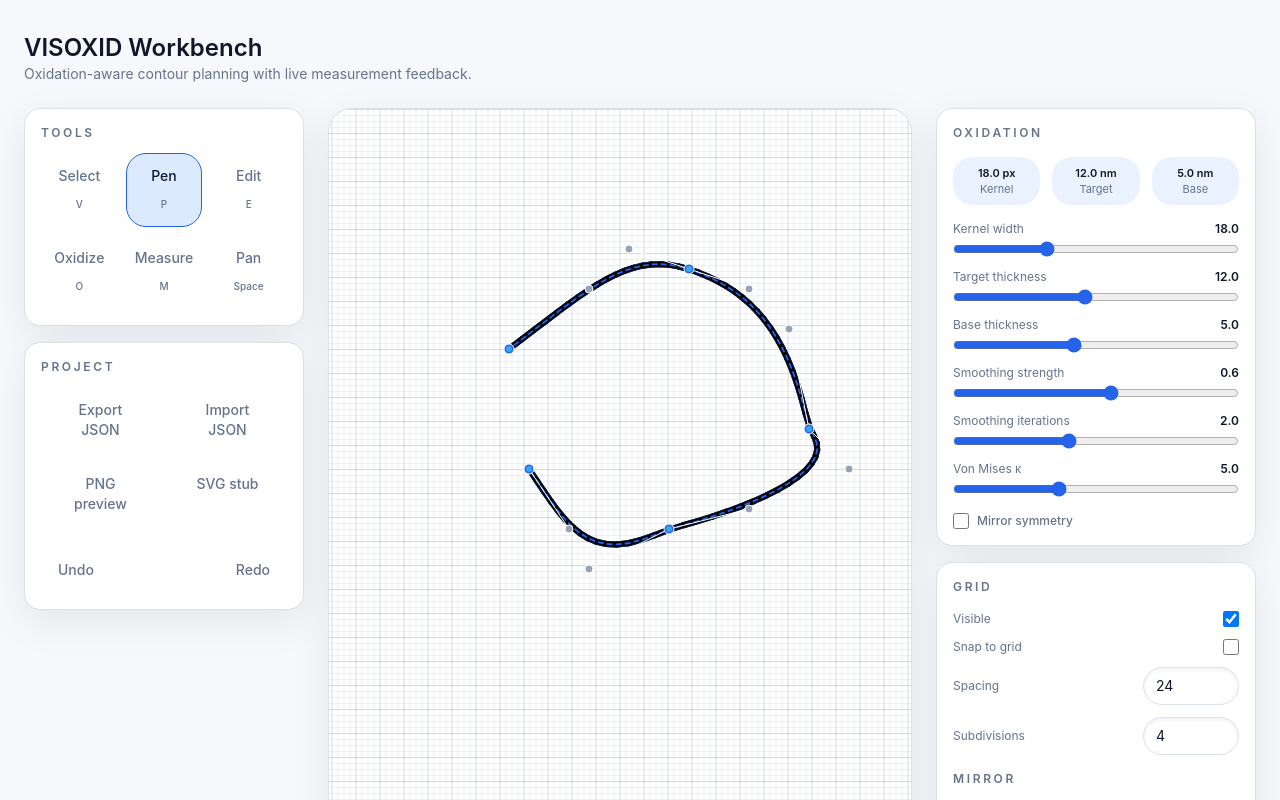
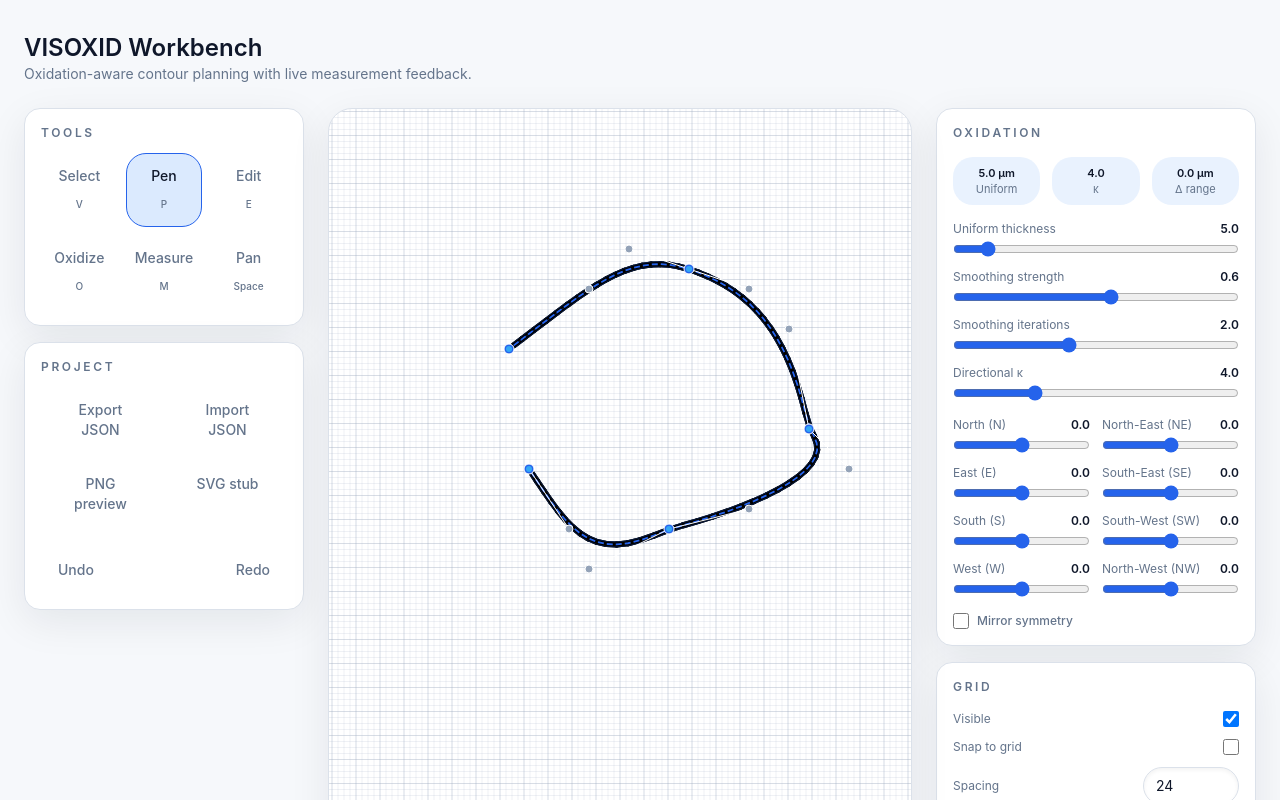
Before and after one commit to overbait/VISOXID, a React (Vite) app: page / in a window 1280 px wide. Shown: the top 800 px of the page. Built offline with nearby package versions, Linux system fonts and the light colour scheme; what clipper-lib would draw is missing.

Commit message:
Implement directional thickness evaluation

```diff
--- a/src/geometry/thickness.ts
+++ b/src/geometry/thickness.ts
@@ -1,41 +1,99 @@
-import type { SamplePoint } from '../types';
-import { gaussianKernel, vonMisesKernel, angleBetween, distance } from '../utils/math';
+import type { DirectionWeight, DirKey, SamplePoint } from '../types';
 
 export interface ThicknessOptions {
-  kernelWidth: number;
-  baseThickness: number;
-  targetThickness: number;
-  vonMisesKappa: number;
+  uniformThickness: number;
+  weights: DirectionWeight[];
+  kappa: number;
   mirrorSymmetry?: boolean;
 }
+
+const DIR_SEQUENCE: DirKey[] = ['N', 'NE', 'E', 'SE', 'S', 'SW', 'W', 'NW'];
+
+const DIR_ANGLES: Record<DirKey, number> = {
+  E: 0,
+  NE: Math.PI / 4,
+  N: Math.PI / 2,
+  NW: (3 * Math.PI) / 4,
+  W: Math.PI,
+  SW: (-3 * Math.PI) / 4,
+  S: -Math.PI / 2,
+  SE: -Math.PI / 4,
+};
+
+const MIRROR_PAIRS: [DirKey, DirKey][] = [
+  ['E', 'W'],
+  ['NE', 'NW'],
+  ['SE', 'SW'],
+];
+
+const normalizeWeights = (
+  weights: DirectionWeight[],
+  mirrorSymmetry?: boolean,
+): Record<DirKey, number> => {
+  const lookup: Record<DirKey, number> = {
+    N: 0,
+    NE: 0,
+    E: 0,
+    SE: 0,
+    S: 0,
+    SW: 0,
+    W: 0,
+    NW: 0,
+  };
+  for (const weight of weights) {
+    lookup[weight.dir] = weight.valueUm;
+  }
+  if (mirrorSymmetry) {
+    for (const [a, b] of MIRROR_PAIRS) {
+      const average = (lookup[a] + lookup[b]) / 2;
+      lookup[a] = average;
+      lookup[b] = average;
+    }
+  }
+  return lookup;
+};
 
 export const evalThickness = (
   samples: SamplePoint[],
   options: ThicknessOptions,
 ): SamplePoint[] => {
-  const { kernelWidth, baseThickness, targetThickness, vonMisesKappa, mirrorSymmetry } = options;
-  const updated = samples.map((sample) => ({ ...sample }));
-  const maxDistance = kernelWidth * 3;
-  for (let i = 0; i < samples.length; i += 1) {
-    let weightSum = 0;
-    let accum = 0;
-    const pivot = samples[i];
-    for (let j = 0; j < samples.length; j += 1) {
-      const neighbor = samples[j];
-      const dist = distance(pivot.position, neighbor.position);
-      if (dist > maxDistance) continue;
-      const angular = Math.abs(angleBetween(pivot.normal, neighbor.normal));
-      const gaussian = gaussianKernel(dist, kernelWidth);
-      const vm = vonMisesKernel(angular, vonMisesKappa);
-      const weight = gaussian * vm;
-      weightSum += weight;
-      const neighborThickness = neighbor.thickness || baseThickness;
-      accum += neighborThickness * weight;
+  const { uniformThickness, weights, kappa, mirrorSymmetry } = options;
+  const lookup = normalizeWeights(weights, mirrorSymmetry);
+  const safeKappa = Math.max(0, Number.isFinite(kappa) ? kappa : 0);
+
+  return samples.map((sample) => {
+    const theta = Math.atan2(sample.normal.y, sample.normal.x);
+    let numerator = 0;
+    let denominator = 0;
+    for (const dir of DIR_SEQUENCE) {
+      const phi = DIR_ANGLES[dir];
+      const kernel = Math.exp(safeKappa * Math.cos(theta - phi));
+      denominator += kernel;
+      numerator += lookup[dir] * kernel;
     }
-    const base = weightSum > 0 ? accum / weightSum : baseThickness;
-    const lerpFactor = Math.min(1, weightSum * 0.75);
-    const blended = base * (1 - lerpFactor) + targetThickness * lerpFactor;
-    updated[i].thickness = mirrorSymmetry ? (blended + baseThickness) / 2 : blended;
+    const directional = denominator > 0 ? numerator / denominator : 0;
+    return {
+      ...sample,
+      thickness: uniformThickness + directional,
+    };
+  });
+};
+
+export const evalThicknessForAngle = (
+  thetaRad: number,
+  options: ThicknessOptions,
+): number => {
+  const { uniformThickness, weights, kappa, mirrorSymmetry } = options;
+  const lookup = normalizeWeights(weights, mirrorSymmetry);
+  const safeKappa = Math.max(0, Number.isFinite(kappa) ? kappa : 0);
+  let numerator = 0;
+  let denominator = 0;
+  for (const dir of DIR_SEQUENCE) {
+    const phi = DIR_ANGLES[dir];
+    const kernel = Math.exp(safeKappa * Math.cos(thetaRad - phi));
+    denominator += kernel;
+    numerator += lookup[dir] * kernel;
   }
-  return updated;
+  const directional = denominator > 0 ? numerator / denominator : 0;
+  return uniformThickness + directional;
 };
--- a/src/state/workspaceStore.ts
+++ b/src/state/workspaceStore.ts
@@ -1,5 +1,6 @@
 import { create } from 'zustand';
 import type {
+  DirectionWeight,
   MeasurementProbe,
   OxidationSettings,
   PathEntity,
@@ -17,15 +18,67 @@ import {
   smoothSamples,
 } from '../geometry';
 
-const defaultOxidation: OxidationSettings = {
-  kernelWidth: 18,
-  targetThickness: 12,
-  baseThickness: 5,
+const createDefaultDirectionWeights = (): DirectionWeight[] => [
+  { dir: 'N', valueUm: 0 },
+  { dir: 'NE', valueUm: 0 },
+  { dir: 'E', valueUm: 0 },
+  { dir: 'SE', valueUm: 0 },
+  { dir: 'S', valueUm: 0 },
+  { dir: 'SW', valueUm: 0 },
+  { dir: 'W', valueUm: 0 },
+  { dir: 'NW', valueUm: 0 },
+];
+
+const createDefaultOxidation = (): OxidationSettings => ({
+  thicknessUniformUm: 5,
+  thicknessByDirection: {
+    items: createDefaultDirectionWeights(),
+    kappa: 4,
+  },
   smoothingIterations: 2,
   smoothingStrength: 0.6,
   evaluationSpacing: 12,
-  vonMisesKappa: 5,
   mirrorSymmetry: false,
+});
+
+const cloneOxidationSettings = (settings: OxidationSettings): OxidationSettings => ({
+  ...settings,
+  thicknessByDirection: {
+    kappa: settings.thicknessByDirection.kappa,
+    items: settings.thicknessByDirection.items.map((item) => ({ ...item })),
+  },
+});
+
+const mergeOxidationSettings = (
+  base: OxidationSettings,
+  patch: Partial<OxidationSettings>,
+): OxidationSettings => {
+  const merged = cloneOxidationSettings(base);
+  if (patch.thicknessUniformUm !== undefined) {
+    merged.thicknessUniformUm = patch.thicknessUniformUm;
+  }
+  if (patch.smoothingIterations !== undefined) {
+    merged.smoothingIterations = patch.smoothingIterations;
+  }
+  if (patch.smoothingStrength !== undefined) {
+    merged.smoothingStrength = patch.smoothingStrength;
+  }
+  if (patch.evaluationSpacing !== undefined) {
+    merged.evaluationSpacing = patch.evaluationSpacing;
+  }
+  if (patch.mirrorSymmetry !== undefined) {
+    merged.mirrorSymmetry = patch.mirrorSymmetry;
+  }
+  if (patch.thicknessByDirection) {
+    const { kappa, items } = patch.thicknessByDirection;
+    merged.thicknessByDirection = {
+      kappa: kappa ?? merged.thicknessByDirection.kappa,
+      items: items
+        ? items.map((item) => ({ ...item }))
+        : merged.thicknessByDirection.items,
+    };
+  }
+  return merged;
 };
 
 const createEmptyState = (): WorkspaceState => ({
@@ -44,7 +97,7 @@ const createEmptyState = (): WorkspaceState => ({
     origin: { x: 0, y: 0 },
     livePreview: true,
   },
-  oxidationDefaults: { ...defaultOxidation },
+  oxidationDefaults: createDefaultOxidation(),
   measurements: {
     activeProbe: null,
     history: [],
@@ -66,7 +119,7 @@ const clonePath = (path: PathEntity): PathEntity => ({
         samples: path.sampled.samples.map((sample) => ({ ...sample })),
       }
     : undefined,
-  oxidation: { ...path.oxidation },
+  oxidation: cloneOxidationSettings(path.oxidation),
   meta: { ...path.meta },
 });
 
@@ -110,7 +163,7 @@ const runGeometryPipeline = (path: PathEntity): PathEntity => {
   const normals = recomputeNormals(sampled.samples);
   const seeded = normals.map((sample) => ({
     ...sample,
-    thickness: path.oxidation.baseThickness,
+    thickness: path.oxidation.thicknessUniformUm,
   }));
   const smoothed = smoothSamples(
     seeded,
@@ -118,10 +171,9 @@ const runGeometryPipeline = (path: PathEntity): PathEntity => {
     path.oxidation.smoothingStrength,
   );
   const withThickness = evalThickness(smoothed, {
-    kernelWidth: path.oxidation.kernelWidth,
-    baseThickness: path.oxidation.baseThickness,
-    targetThickness: path.oxidation.targetThickness,
-    vonMisesKappa: path.oxidation.vonMisesKappa,
+    uniformThickness: path.oxidation.thicknessUniformUm,
+    weights: path.oxidation.thicknessByDirection.items,
+    kappa: path.oxidation.thicknessByDirection.kappa,
     mirrorSymmetry: path.oxidation.mirrorSymmetry,
   });
   const length = accumulateLength(withThickness);
@@ -155,7 +207,9 @@ export const useWorkspaceStore = create<WorkspaceStore>((set, get) => ({
       const newPath: PathEntity = runGeometryPipeline({
         meta,
         nodes,
-        oxidation: overrides?.oxidation ? { ...overrides.oxidation } : { ...state.oxidationDefaults },
+        oxidation: overrides?.oxidation
+          ? cloneOxidationSettings(overrides.oxidation)
+          : cloneOxidationSettings(state.oxidationDefaults),
         sampled: undefined,
       });
       return {
@@ -215,10 +269,11 @@ export const useWorkspaceStore = create<WorkspaceStore>((set, get) => ({
     mirror: { ...state.mirror, ...settings },
     dirty: true,
   })),
-  updateOxidationDefaults: (settings) => set((state) => ({
-    oxidationDefaults: { ...state.oxidationDefaults, ...settings },
-    dirty: true,
-  })),
+  updateOxidationDefaults: (settings) =>
+    set((state) => ({
+      oxidationDefaults: mergeOxidationSettings(state.oxidationDefaults, settings),
+      dirty: true,
+    })),
   setProbe: (probe) => set((state) => ({
     measurements: { ...state.measurements, activeProbe: probe },
   })),
--- a/src/ui/OxidationPanel.tsx
+++ b/src/ui/OxidationPanel.tsx
@@ -1,19 +1,57 @@
 import { useMemo } from 'react';
+import type { DirKey } from '../types';
 import { useWorkspaceStore } from '../state';
 
 const formatValue = (value: number) => value.toFixed(1);
 
+const DIRECTION_LABELS: Record<DirKey, string> = {
+  N: 'North',
+  NE: 'North-East',
+  E: 'East',
+  SE: 'South-East',
+  S: 'South',
+  SW: 'South-West',
+  W: 'West',
+  NW: 'North-West',
+};
+
+const DIRECTION_ORDER: DirKey[] = ['N', 'NE', 'E', 'SE', 'S', 'SW', 'W', 'NW'];
+
 export const OxidationPanel = () => {
   const defaults = useWorkspaceStore((state) => state.oxidationDefaults);
   const updateDefaults = useWorkspaceStore((state) => state.updateOxidationDefaults);
+
+  const directionValues = useMemo(
+    () => defaults.thicknessByDirection.items.map((item) => item.valueUm),
+    [defaults],
+  );
+
+  const range = useMemo(() => {
+    const min = Math.min(...directionValues);
+    const max = Math.max(...directionValues);
+    return { min, max };
+  }, [directionValues]);
+
   const preview = useMemo(
     () => [
-      { label: 'Kernel', value: `${formatValue(defaults.kernelWidth)} px` },
-      { label: 'Target', value: `${formatValue(defaults.targetThickness)} nm` },
-      { label: 'Base', value: `${formatValue(defaults.baseThickness)} nm` },
+      { label: 'Uniform', value: `${formatValue(defaults.thicknessUniformUm)} μm` },
+      { label: 'κ', value: formatValue(defaults.thicknessByDirection.kappa) },
+      { label: 'Δ range', value: `${formatValue(range.max - range.min)} μm` },
     ],
-    [defaults],
+    [defaults, range.max, range.min],
   );
+
+  const updateDirection = (dir: DirKey, value: number) => {
+    const items = defaults.thicknessByDirection.items.map((item) =>
+      item.dir === dir ? { ...item, valueUm: value } : item,
+    );
+    updateDefaults({
+      thicknessByDirection: {
+        ...defaults.thicknessByDirection,
+        items,
+      },
+    });
+  };
 
   return (
     <div className="panel flex flex-col gap-4 p-4">
@@ -28,28 +66,12 @@ export const OxidationPanel = () => {
       </div>
       <div className="flex flex-col gap-3 text-sm">
         <LabeledSlider
-          label="Kernel width"
-          min={4}
-          max={48}
+          label="Uniform thickness"
+          min={0}
+          max={50}
           step={0.5}
-          value={defaults.kernelWidth}
-          onChange={(value) => updateDefaults({ kernelWidth: value })}
-        />
-        <LabeledSlider
-          label="Target thickness"
-          min={1}
-          max={25}
-          step={0.5}
-          value={defaults.targetThickness}
-          onChange={(value) => updateDefaults({ targetThickness: value })}
-        />
-        <LabeledSlider
-          label="Base thickness"
-          min={0}
-          max={defaults.targetThickness}
-          step={0.5}
-          value={defaults.baseThickness}
-          onChange={(value) => updateDefaults({ baseThickness: value })}
+          value={defaults.thicknessUniformUm}
+          onChange={(value) => updateDefaults({ thicknessUniformUm: value })}
         />
         <LabeledSlider
           label="Smoothing strength"
@@ -68,13 +90,37 @@ export const OxidationPanel = () => {
           onChange={(value) => updateDefaults({ smoothingIterations: Math.round(value) })}
         />
         <LabeledSlider
-          label="Von Mises κ"
+          label="Directional κ"
           min={1}
           max={12}
-          step={0.5}
-          value={defaults.vonMisesKappa}
-          onChange={(value) => updateDefaults({ vonMisesKappa: value })}
+          step={0.25}
+          value={defaults.thicknessByDirection.kappa}
+          onChange={(value) =>
+            updateDefaults({
+              thicknessByDirection: {
+                ...defaults.thicknessByDirection,
+                kappa: value,
+              },
+            })
+          }
         />
+      </div>
+      <div className="grid grid-cols-2 gap-3 text-sm">
+        {DIRECTION_ORDER.map((dir) => {
+          const current = defaults.thicknessByDirection.items.find((item) => item.dir === dir);
+          const value = current?.valueUm ?? 0;
+          return (
+            <LabeledSlider
+              key={dir}
+              label={`${DIRECTION_LABELS[dir]} (${dir})`}
+              min={-25}
+              max={25}
+              step={0.5}
+              value={value}
+              onChange={(v) => updateDirection(dir, v)}
+            />
+          );
+        })}
       </div>
       <label className="flex items-center gap-2 text-xs font-medium text-muted">
         <input
```
Also changed, not shown: src/types.ts (+14 -4 lines).
